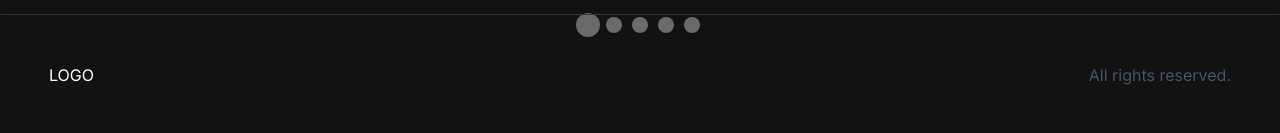
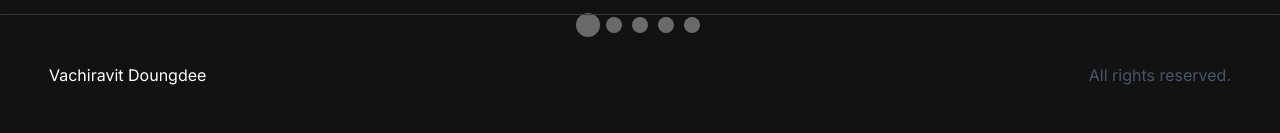
Before and after one commit to Mosquito5142/portfolioMO, a Next.js app: page /en in a window 1280 px wide. Shown: the part 2844-2977 px from the top of the page. Built offline with nearby package versions, Linux system fonts and the light colour scheme.

Commit message:
Update Footer.jsx

```diff
--- a/src/app/[locale]/components/Footer.jsx
+++ b/src/app/[locale]/components/Footer.jsx
@@ -4,7 +4,7 @@ const Footer = () => {
   return (
     <footer className="footer border z-10 border-t-[#33353F] border-l-transparent border-r-transparent text-white">
       <div className="container p-12 flex justify-between">
-        <span>LOGO</span>
+        <span>Vachiravit Doungdee</span>
         <p className="text-slate-600">All rights reserved.</p>
       </div>
     </footer>
```
